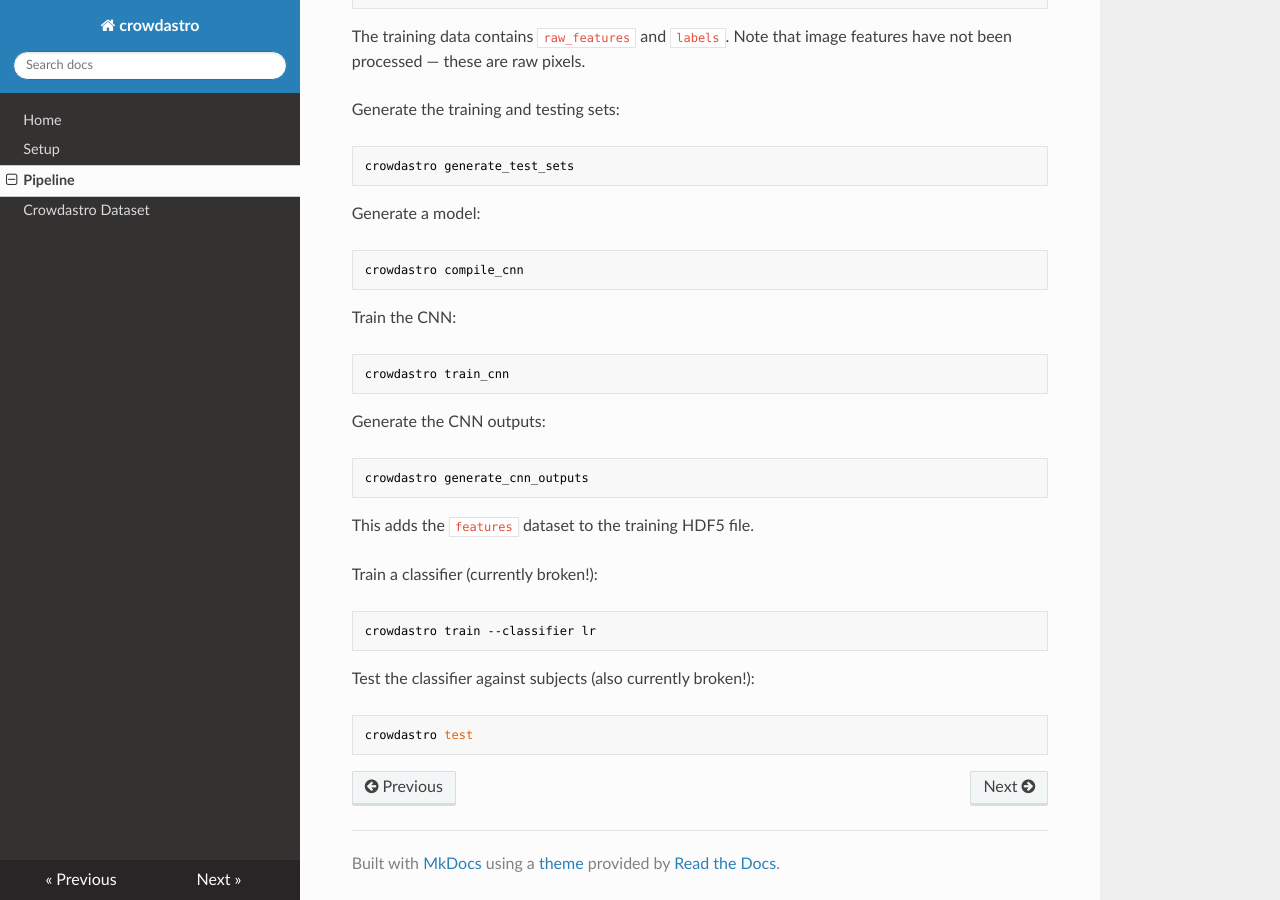
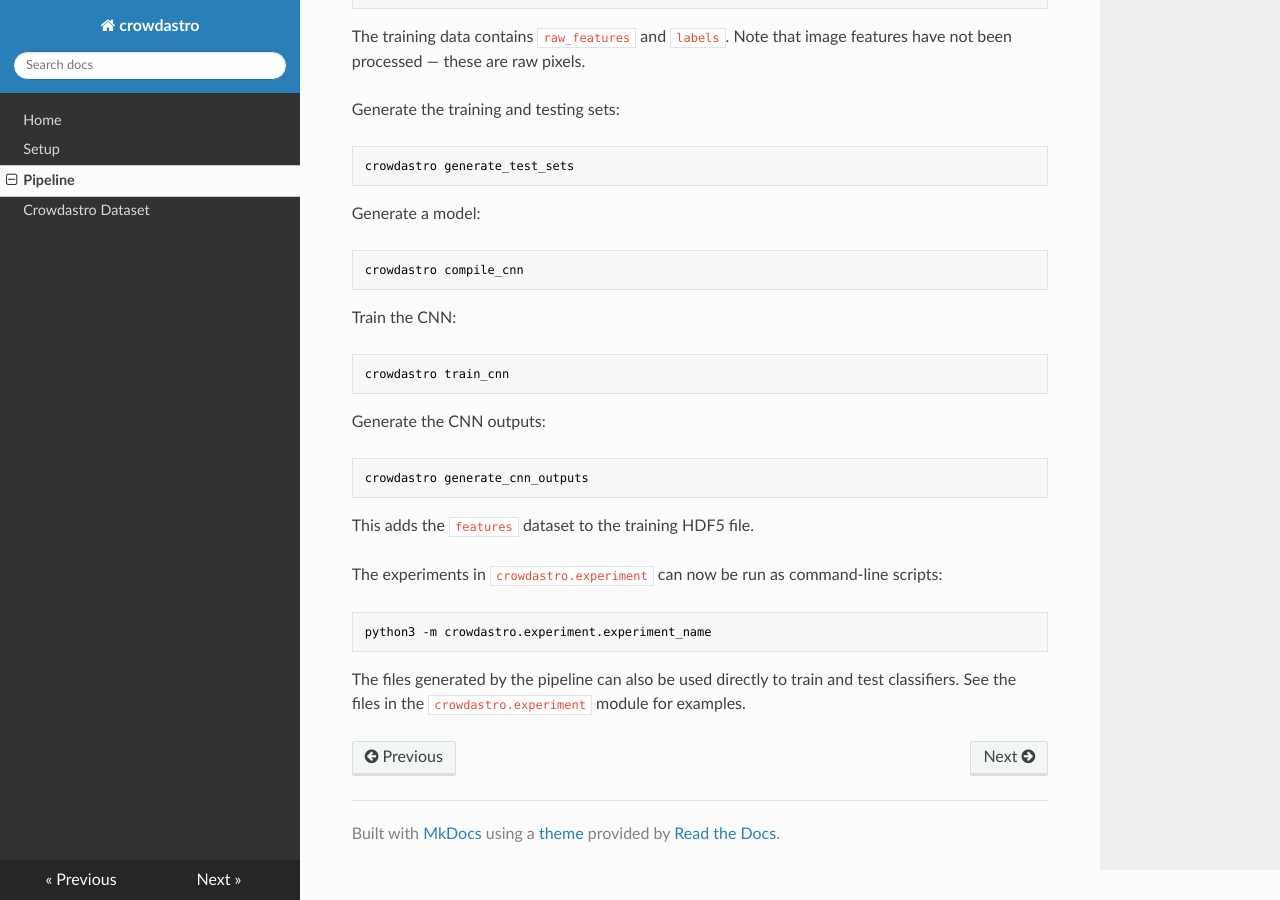
Before and after one commit to chengsoonong/crowdastro, an MkDocs documentation site: the page built from docs/pipeline.md, in a window 1280 px wide and 900 px high, scrolled down 551 px. Built offline with MkDocs 1.6.1, drawn with Linux system fonts in a browser that asks for light colours; nearby versions of some CDN libraries; old or Windows-style settings are respelled for this version of MkDocs.

Commit message:
Updated docs to suggest use of crowdastro.experiment

````diff
--- a/docs/pipeline.md
+++ b/docs/pipeline.md
@@ -50,14 +50,11 @@ crowdastro generate_cnn_outputs
 
 This adds the `features` dataset to the training HDF5 file.
 
-Train a classifier (currently broken!):
+The experiments in `crowdastro.experiment` can now be run as command-line scripts:
 
 ```bash
-crowdastro train --classifier lr
+python3 -m crowdastro.experiment.experiment_name
 ```
 
-Test the classifier against subjects (also currently broken!):
-
-```bash
-crowdastro test
-```
+The files generated by the pipeline can also be used directly to train and test
+classifiers. See the files in the `crowdastro.experiment` module for examples.
````
